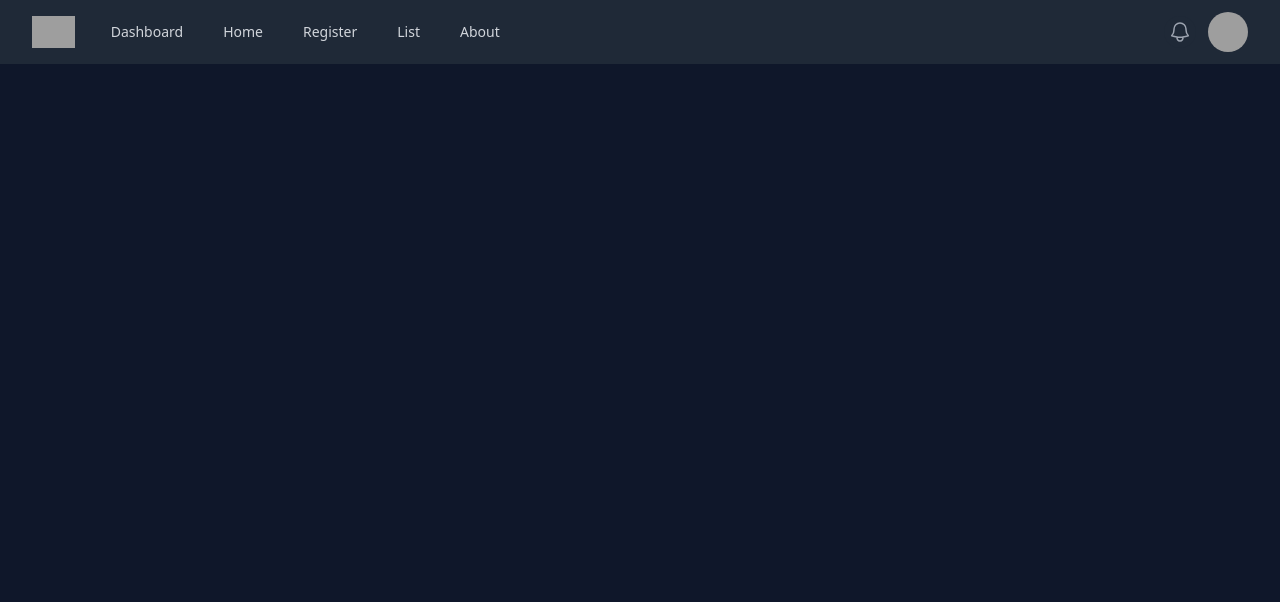
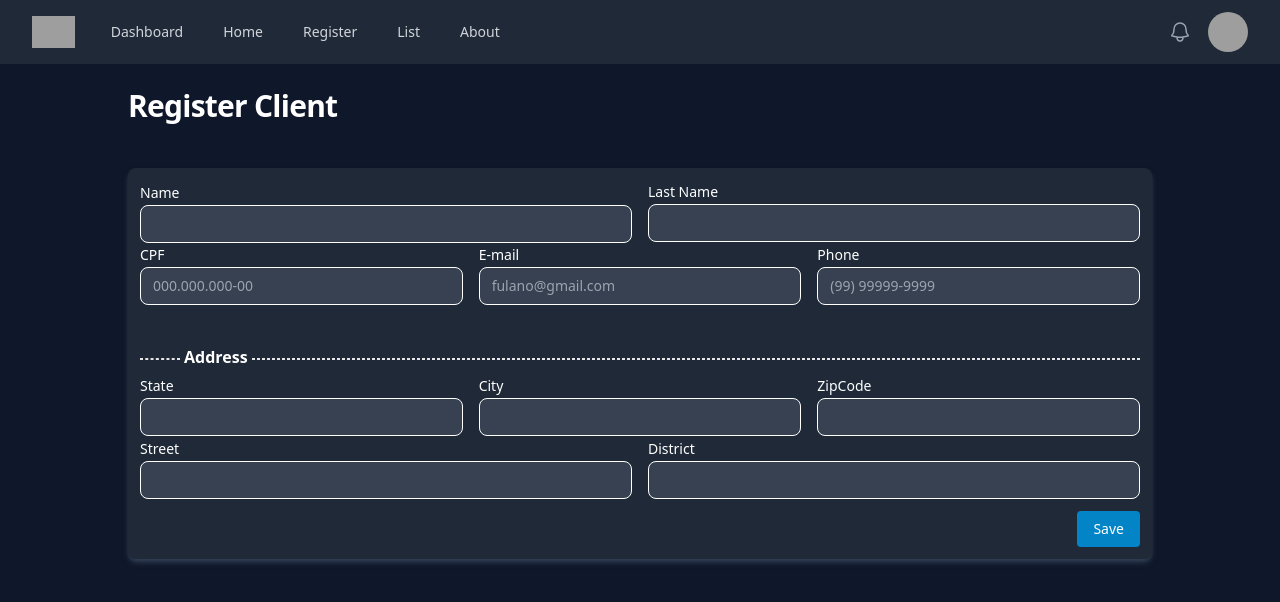
Before and after one commit to javazord/register-customer-web, a React (Vite) app: page /editcustomer in a window 1280 px wide. Shown: the top 602 px of the page. Built offline with nearby package versions, Linux system fonts and the light colour scheme; grey boxes are pictures that could not be loaded.

Commit message:
feat: add tela de edição/atualização, reutilizando tela de registro

```diff
--- a/src/hooks/useCustomerForm.js
+++ b/src/hooks/useCustomerForm.js
@@ -68,6 +68,7 @@ export default function useCustomerForm() {
 
   return {
     formData,
+    setFormData,
     formErrors,
     setFormErrors,
     handleChange,
--- a/src/routes/AppRoutes.jsx
+++ b/src/routes/AppRoutes.jsx
@@ -11,6 +11,7 @@ export default function AppRoutes() {
       <Route path="/dashboard" element={<Home />} />
       <Route path="/home" element={<Home />} />
       <Route path="/registercustomer" element={<CustomerRegisterForm />} />
+      <Route path="/editcustomer" element={<CustomerRegisterForm />} />
       <Route path="/listcustomer" element={<CustomerList />} />
       <Route path="/about" element={<About />} />
     </Routes>
--- a/src/views/Home.jsx
+++ b/src/views/Home.jsx
@@ -1,9 +1,11 @@
 function Home() {
   return (
     <>
-      <main className="justify-center">
-        <h1 className="container text-white">Tela Home</h1>
-      </main>
+      <header>
+        <div className="max-w-5xl mx-auto py-6">
+          <h1 className="text-3xl font-bold tracking-tight text-white">Home</h1>
+        </div>
+      </header>
     </>
   );
 }
--- a/src/views/customer/list/CustomerList.jsx
+++ b/src/views/customer/list/CustomerList.jsx
@@ -4,7 +4,7 @@ export default function CustomerList() {
   return (
     <>
       <header>
-        <div className="max-w-7xl px-4 py-6 sm:px-6 lg:px-8">
+        <div className="max-w-5xl mx-auto py-6">
           <h1 className="text-3xl font-bold tracking-tight text-white">
             List Client
           </h1>
--- a/src/views/customer/list/CustomerTable.jsx
+++ b/src/views/customer/list/CustomerTable.jsx
@@ -4,6 +4,7 @@ import CustomerService from "../../../app/service/customer/customerService";
 import Dialog from "../../../components/modal/Dialog";
 import { Button, Field, Fieldset, Input, Label } from "@headlessui/react";
 import clsx from "clsx";
+import { useNavigate } from "react-router-dom";
 
 export default function CustomerTable({ customers }) {
   const [currentPage, setCurrentPage] = useState(1);
@@ -16,6 +17,7 @@ export default function CustomerTable({ customers }) {
     cpf: "",
     email: "",
   });
+  const navigate = useNavigate();
   const service = new CustomerService();
 
   // atualiza customerList sempre que "customers" mudar
@@ -39,13 +41,12 @@ export default function CustomerTable({ customers }) {
   };
 
   const editCustomer = (customer) => {
-    console.log(customer);
+    navigate(`/editcustomer`, { state: { customer } });
   };
 
   const searchCustomer = () => {
     try {
       service.search(customer).then((response) => {
-        console.log(response.data);
         setCustomerList(response.data);
       });
     } catch (err) {
@@ -73,7 +74,8 @@ export default function CustomerTable({ customers }) {
 
   return (
     <>
-      <div className=" overflow-x-auto p-6 text-sm justify-start">
+      <div className="overflow-x-auto mb-4 text-sm ">
+        <div className="max-w-5xl mx-auto">
           <Fieldset className="grid grid-cols-3 gap-4">
             <Field>
               <Label className="text-sm/6 font-medium text-white">CPF</Label>
@@ -99,7 +101,7 @@ export default function CustomerTable({ customers }) {
                 onChange={handleChange}
               />
             </Field>
-          <div className="flex items-end h-full">
+            <div className="flex items-end">
               <Button
                 className="rounded bg-sky-600 px-4 py-2 text-sm text-white data-active:bg-sky-700 data-hover:bg-sky-500"
                 onClick={searchCustomer}
@@ -108,6 +110,7 @@ export default function CustomerTable({ customers }) {
               </Button>
             </div>
           </Fieldset>
+        </div>
       </div>
       <div className="overflow-x-auto p-6 bg-gray-900 text-white">
         <div className="max-w-5xl mx-auto bg-gray-800 rounded-2xl shadow-lg overflow-hidden">
--- a/src/views/customer/register/CustomerRegisterForm.jsx
+++ b/src/views/customer/register/CustomerRegisterForm.jsx
@@ -12,18 +12,27 @@ import {
 import clsx from "clsx";
 import useCustomerForm from "../../../hooks/useCustomerForm";
 import { states } from "../../../data/states";
-import { useState } from "react";
+import { useEffect, useState } from "react";
 import CustomerService from "../../../app/service/customer/customerService";
 import Dialog from "../../../components/modal/Dialog";
 import { validateForm } from "../../../utils/validators";
+import { useLocation } from "react-router-dom";
 
 export default function CustomerRegisterForm() {
-  const { formData, formErrors, setFormErrors, handleChange, getFormattedCpf } =
-    useCustomerForm();
+  const {
+    formData,
+    setFormData,
+    formErrors,
+    setFormErrors,
+    handleChange,
+    getFormattedCpf,
+  } = useCustomerForm();
   const [error, setError] = useState(null);
   const [msg, setMsg] = useState(null);
   const [query, setQuery] = useState("");
+  const [isEditing, setIsEditing] = useState(false);
   const service = new CustomerService();
+  const location = useLocation();
 
   const filteredStates =
     query === ""
@@ -31,6 +40,14 @@ export default function CustomerRegisterForm() {
       : states.filter((state) =>
           state.nome.toLowerCase().includes(query.toLowerCase())
         );
+
+  // Carrega dados do state se vierem na navegação
+  useEffect(() => {
+    if (location.state?.customer) {
+      setFormData(location.state.customer);
+      setIsEditing(true);
+    }
+  }, [location.state]);
 
   const create = () => {
     const errors = validateForm(formData); // valida tudo
@@ -49,17 +66,33 @@ export default function CustomerRegisterForm() {
       });
   };
 
+  const update = () => {
+    const errors = validateForm(formData); // valida tudo
+    setFormErrors(errors); // atualiza os erros na tela
+
+    const hasErrors = Object.values(errors).some((error) => error);
+    if (hasErrors) return;
+    service
+      .update(formData)
+      .then((response) => {
+        setMsg("Customer saved successfully!");
+        setError(null);
+      })
+      .catch((erro) => {
+        setError(erro.response?.data?.error || "Unexpected error");
+      });
+  };
+
   return (
     <>
       <header>
-        <div className="max-w-7xl px-4 py-6 sm:px-6 lg:px-8">
+        <div className="max-w-5xl mx-auto py-6">
           <h1 className="text-3xl font-bold tracking-tight text-white">
             Register Client
           </h1>
         </div>
       </header>
-      <main className="">
-        <div className="max-w-4xl mx-auto bg-gray-800 shadow-md shadow-slate-700 rounded-lg  p-3 m-5">
+      <div className="max-w-5xl mx-auto bg-gray-800 shadow-md shadow-slate-700 rounded-lg  p-3 m-5">
         {/* - PESSOAL - */}
         <Fieldset className="grid grid-cols-2 gap-4">
           <Field>
@@ -220,9 +253,7 @@ export default function CustomerRegisterForm() {
             />
           </Field>
           <Field>
-              <Label className="text-sm/6 font-medium text-white">
-                ZipCode
-              </Label>
+            <Label className="text-sm/6 font-medium text-white">ZipCode</Label>
             <Input
               className={clsx(
                 "block w-full mr-2 border border-white rounded-lg bg-gray-700 px-3 py-1.5 text-white"
@@ -248,9 +279,7 @@ export default function CustomerRegisterForm() {
             />
           </Field>
           <Field>
-              <Label className="text-sm/6 font-medium text-white">
-                District
-              </Label>
+            <Label className="text-sm/6 font-medium text-white">District</Label>
             <Input
               className={clsx(
                 "block w-full mr-2 border border-white rounded-lg bg-gray-700 px-3 py-1.5 text-white"
@@ -266,13 +295,12 @@ export default function CustomerRegisterForm() {
         <div className="grid justify-end">
           <Button
             className="block mt-3 rounded bg-sky-600 px-4 py-2 text-sm text-white data-active:bg-sky-700 data-hover:bg-sky-500"
-              onClick={create}
+            onClick={isEditing ? update : create}
           >
-              Save
+            {isEditing ? "Update" : "Save"}
           </Button>
         </div>
       </div>
-      </main>
 
       {/* Renderiza o diálogo somente se houver erro */}
       {(error || msg) && (
```
Lines whose indentation alone changed are shown as unchanged.
